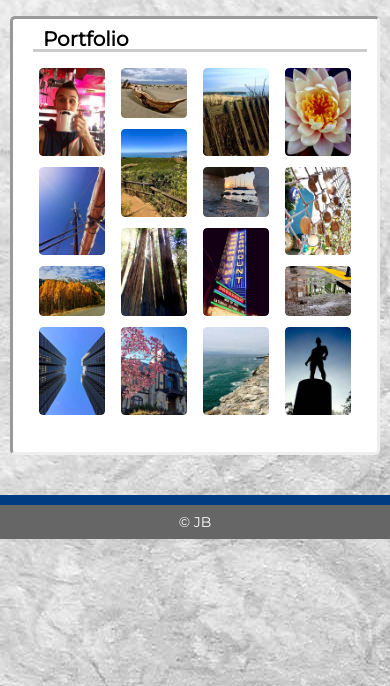
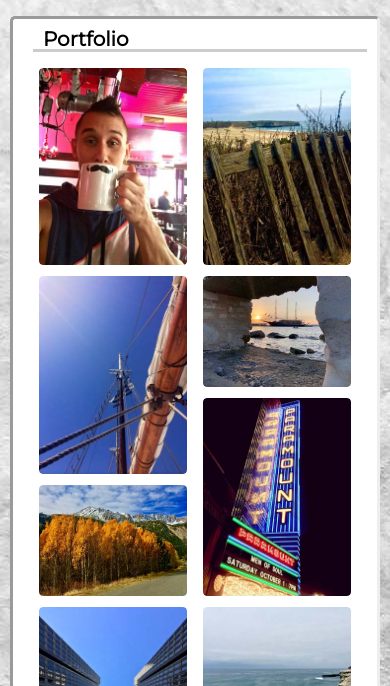
Before and after one commit to justbouton/HW-Responsive-Portfolio, a plain HTML site: page portfolio.html in a window 390 px wide. Shown: the part 158-844 px from the top of the page. Drawn offline with Linux system fonts and the light colour scheme.

Commit message:
Test main.css @media min 200px

```diff
--- a/assets/css/main.css
+++ b/assets/css/main.css
@@ -588,7 +588,7 @@
 
 		@media screen
 		and (max-device-width: 960px) /* Req 768px */
-		and (-webkit-min-device-pixel-ratio: 3) {
+		and (-webkit-min-device-pixel-ratio: 1) {
 
 			.columns {
 				-moz-column-count: 2;
@@ -599,7 +599,7 @@
 		}
 
 		@media screen
-		and (min-device-width: 350px)
+		and (min-device-width: 200px)
 		and (max-device-width: 736px)
 		and (-webkit-min-device-pixel-ratio: 1) {
 
```
